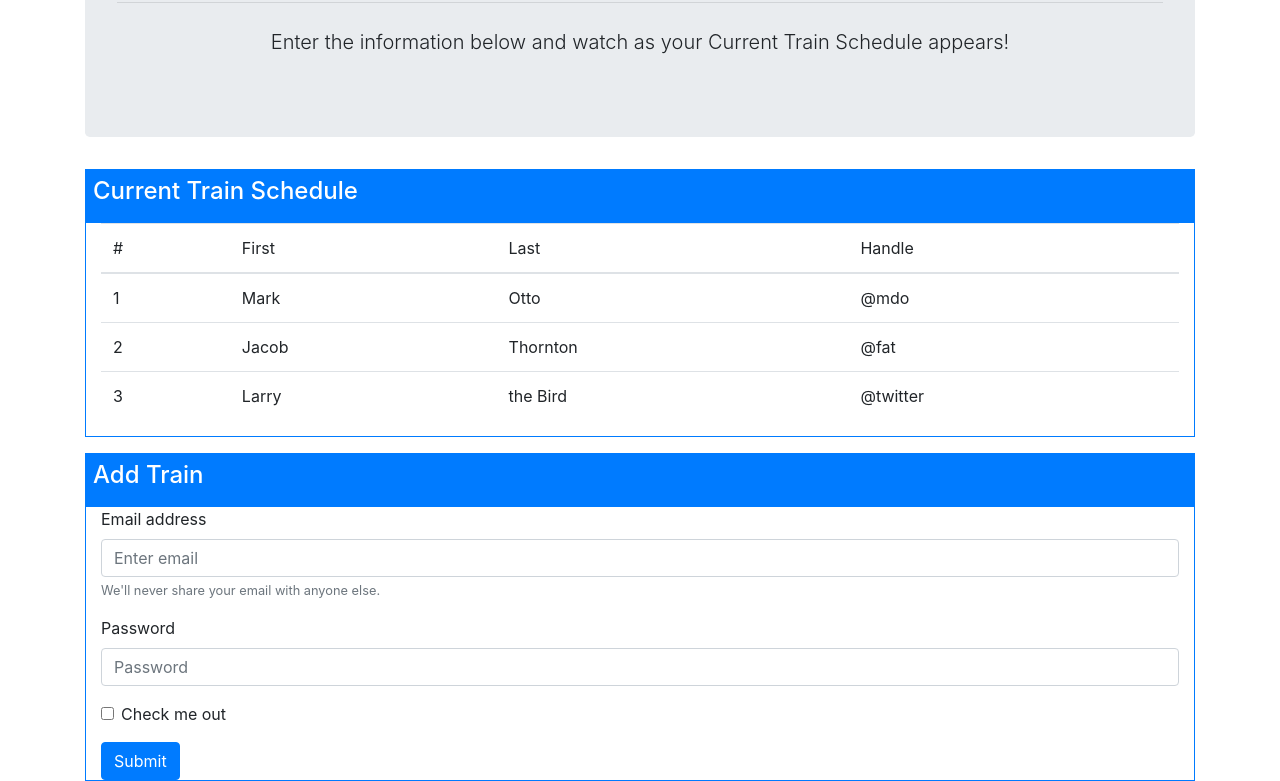
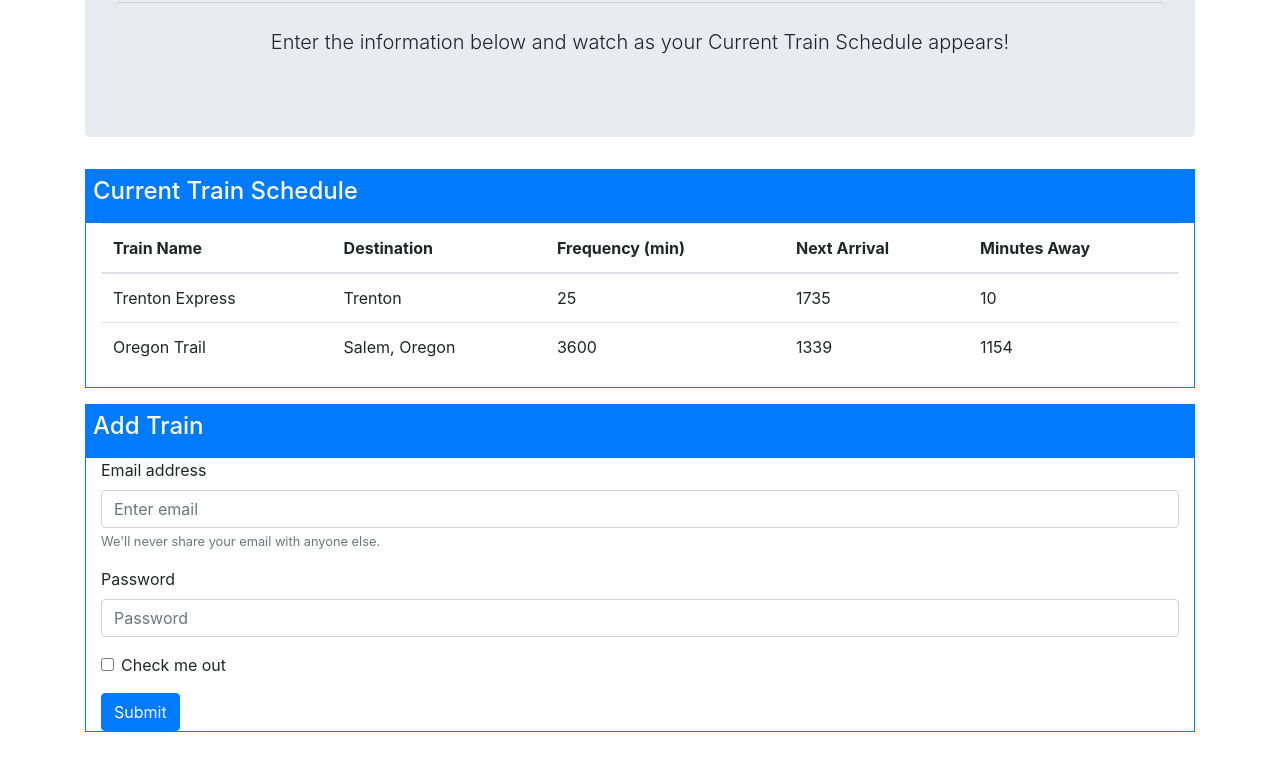
Before and after one commit to Runexz/Train-Scheduler, a plain HTML site: page index.html in a window 1280 px wide. Shown: the part 153-934 px from the top of the page. After the commit the page ends 885 px from the top, so only its background shows below. Drawn offline with nearby package versions, Linux system fonts and the light colour scheme.

Commit message:
added table data needed for information

```diff
--- a/index.html
+++ b/index.html
@@ -33,30 +33,27 @@
             <table class="table">
                 <thead>
                     <tr>
-                        <th scope="col">#</th>
-                        <th scope="col">First</th>
-                        <th scope="col">Last</th>
-                        <th scope="col">Handle</th>
+                        <th class="font-weight-bold" scope="col">Train Name</th>
+                        <th class="font-weight-bold" scope="col">Destination</th>
+                        <th class="font-weight-bold" scope="col">Frequency (min)</th>
+                        <th class="font-weight-bold" scope="col">Next Arrival</th>
+                        <th class="font-weight-bold" scope="col">Minutes Away</th>
                     </tr>
                 </thead>
                 <tbody>
                     <tr>
-                        <th scope="row">1</th>
-                        <td>Mark</td>
-                        <td>Otto</td>
-                        <td>@mdo</td>
+                        <th scope="row">Trenton Express</th>
+                        <td>Trenton</td>
+                        <td>25</td>
+                        <td>1735</td>
+                        <td>10</td>
                     </tr>
                     <tr>
-                        <th scope="row">2</th>
-                        <td>Jacob</td>
-                        <td>Thornton</td>
-                        <td>@fat</td>
-                    </tr>
-                    <tr>
-                        <th scope="row">3</th>
-                        <td>Larry</td>
-                        <td>the Bird</td>
-                        <td>@twitter</td>
+                        <th scope="row">Oregon Trail</th>
+                        <td>Salem, Oregon</td>
+                        <td>3600</td>
+                        <td>1339</td>
+                        <td>1154</td>
                     </tr>
                 </tbody>
             </table>
```
